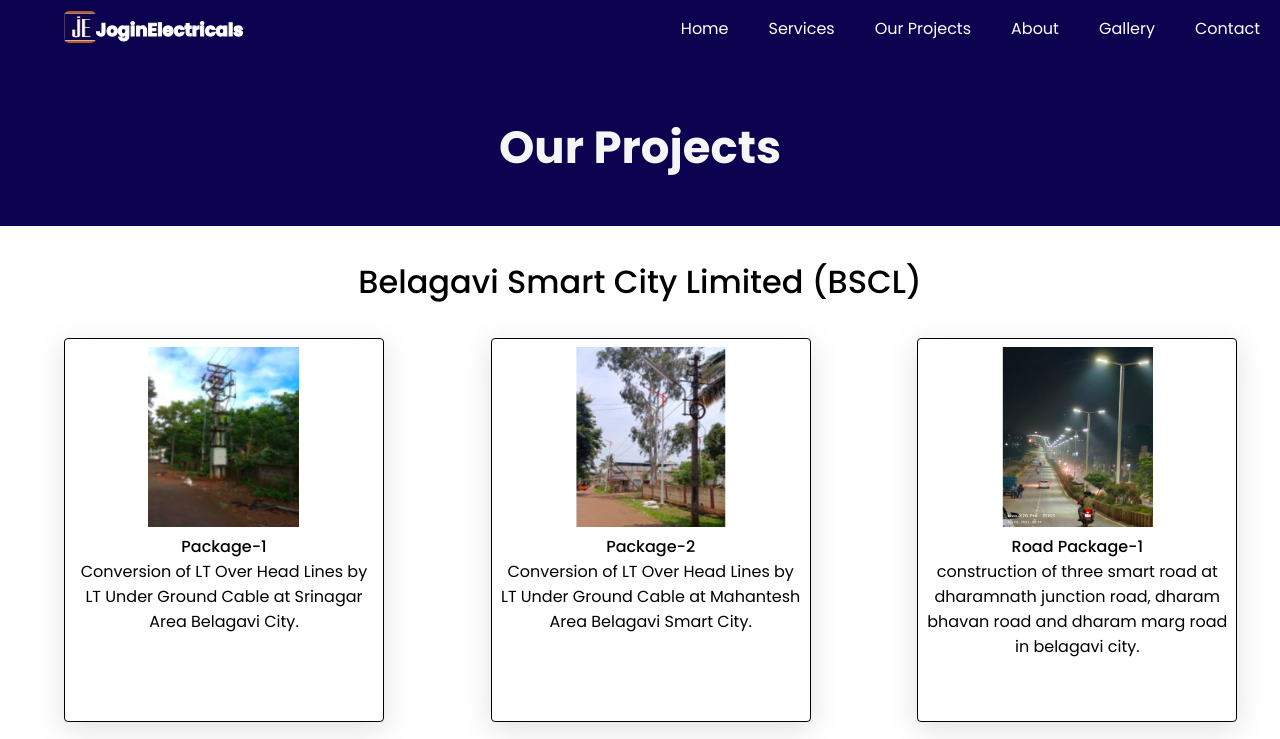
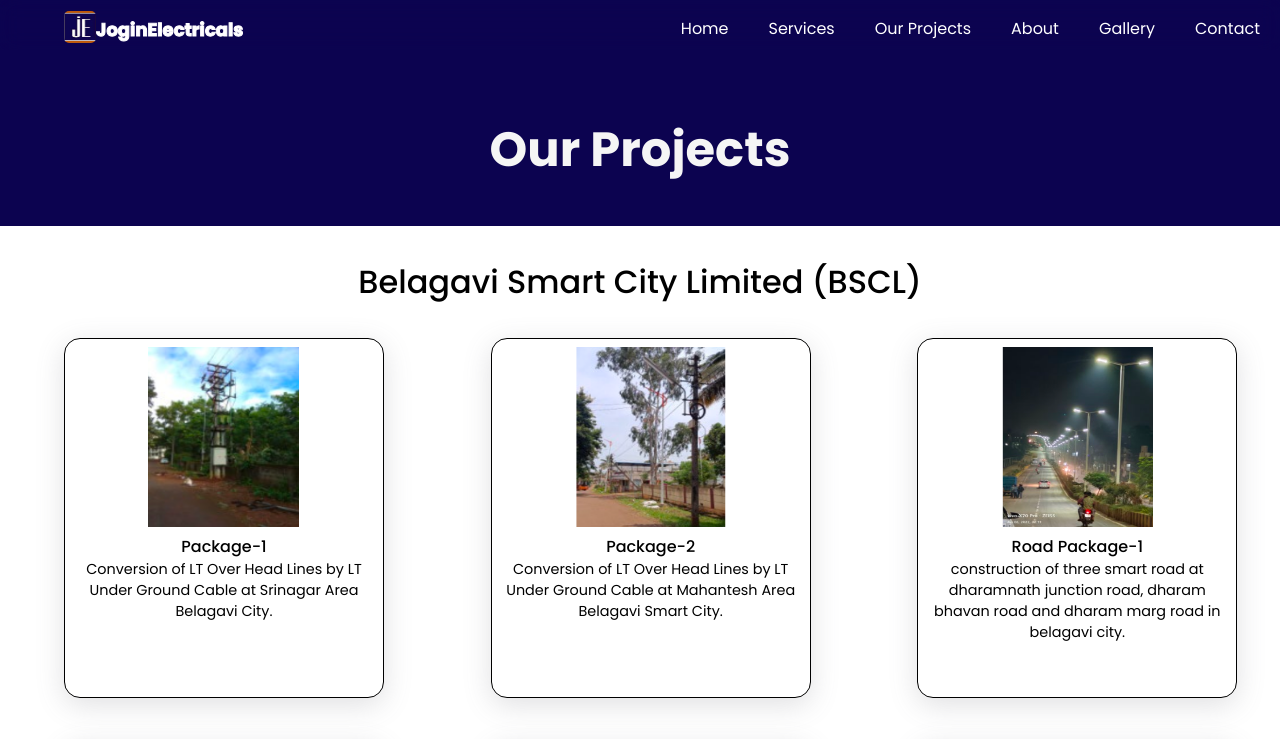
Before and after one commit to shushantbk16/Jogin-Electricals, a Next.js app: page /projects in a window 1280 px wide. Shown: the top 739 px of the page. Built offline with nearby package versions, Linux system fonts and the light colour scheme.

Commit message:
first commit

```diff
--- a/components/Expertise.js
+++ b/components/Expertise.js
@@ -67,10 +67,10 @@
                 <img src={item.cover} alt="marketplace-portfolio "  style={{ width:"100%",height: "30vh"}}/>
               </div>
               <div className="name-portfolio ">
-                <h4 style={{fontSize:"15px"}}>{item.title}</h4>
+                <h4 style={{fontSize:"0.9rem"}}>{item.title}</h4>
 
               </div>
-              <h1 className="text-decoration" style={{position:"absolute",color:"black",fontSize:"15px",justifyContent:"center",top:"26%",font:"menu"}}>{item.description}</h1>
+              <h1 className="text-decoration" style={{position:"absolute",color:"black",fontSize:"1.0rem",justifyContent:"center",top:"30%",font:"menu"}}>{item.description}</h1>
               {/* <h6 className="username-portfolio ">{item.catgeory}</h6> */}
 
             </div>
--- a/components/Home.js
+++ b/components/Home.js
@@ -27,7 +27,7 @@
     <section className="hero" >
      {/* <Image src={wallpaper3} width={100} height={1000} style={{width:"100%",height:"90vh"}}/> */}
 
-     <div className="container cont" style={{top:"-10%"}}>
+     <div className="container cont" >
      <motion.div
             whileInView="visible"
             viewport={{ once: true }}
--- a/pages/_app.js
+++ b/pages/_app.js
@@ -4,6 +4,7 @@
 export default function App({ Component, pageProps }) {
   return (
     <Layout>
+
       <Component {...pageProps} />
     </Layout>
   )
--- a/sections/Projects.js
+++ b/sections/Projects.js
@@ -39,12 +39,12 @@
           hidden: { opacity: 0, scale: 1,y:60 },
         }}
       >
-      <div className="marketplace" style={{width:"75%",height:"48vh",backgroundColor:"white",border:"1px solid black",borderRadius:"4px",marginBottom:"10%",marginLeft:"15%",}}>
+      <div className="marketplace" style={{width:"75%",height:"45vh",backgroundColor:"white",border:"0.1rem solid black",borderRadius:"1rem",marginBottom:"10%",marginLeft:"15%",}}>
     <div>
       <img src={currentproject.projectimg} width="50%" height="180vh"/>
     </div>
     <div>
-      <h4 style={{color:"black"}}>{currentproject.projecttitle}</h4>
+      <h4 style={{color:"black",fontSize:"1rem"}}>{currentproject.projecttitle}</h4>
       <p style={{color:"black"}} className='project-description'>{currentproject.projectdescription}</p>
     </div>
 
--- a/styles/_common.scss
+++ b/styles/_common.scss
@@ -17,7 +17,7 @@
 }
 .logobg {
   color: white;
-  font-size: $xll;
+  font-size: 4rem;
   margin-top: 5%;
   span {
     font-size: 50px;
--- a/styles/global.scss
+++ b/styles/global.scss
@@ -15,8 +15,8 @@
   text-align: center;
   margin-top: -60px;
   padding: $xl-6 0;
-  padding-top: $xll-3;
-  height: 108vh ;
+  padding-top: 0%;
+  height: 100vh ;
   overflow: hidden !important;
   background-image: url("../assets/images/LED-lights-delhi.jpg");
   @media screen and (max-width:640px) {
@@ -41,7 +41,7 @@
     overflow-x: hidden !important;
   }
   .hero-title {
-    font-size: $xll-3;
+    font-size: 7rem;
     @media screen and (max-width: 640px){
       font-size: 40px;
       line-height: 100%;
@@ -78,6 +78,7 @@
 .cont{
   @media screen and (max-width:640px) {
     margin-top: 0%;
+
   }
 
 }
@@ -109,16 +110,13 @@
   margin-top: 5%;
 }
 .skills {
-
   display: block;
   text-align: center;
   background-color:rgb(60, 32, 11);
   width: 100%;
 }
 .hero-sec {
-
-    background-color:rgb(60, 32, 11);
-
+  background-color:rgb(60, 32, 11);
 }
 
 // expertise
@@ -771,13 +769,12 @@
     box-shadow: rgba(100, 100, 111, 0.2) 0px 7px 29px 0px;
     padding: 0.5rem;
     border-radius: 1rem;
-    // width: 100%;
     margin: 5%;
     cursor: pointer;
     text-align: center;
     transition: 0.5s ease-in-out;
-    width:100% ;
-    height: 42vh;
+    width:100%;
+    height:42vh;
     @media screen and (max-width:640px) {
       width: 94%;
       height: 47vh;
@@ -917,7 +914,7 @@
 
 
 .project-description{
-  font-size:1.0rem;
+  font-size:0.9rem;
   @media screen and (max-width: 640px){
     font-size: 0.6rem;
   }
@@ -963,7 +960,7 @@
 .our-projects{
 
   margin-top:-5%;
- font-size: 30px;
+ font-size: 2rem;
   @media screen and (max-width:640px) {
     font-size: "1.2rem";
     margin-top: -14%;
```
